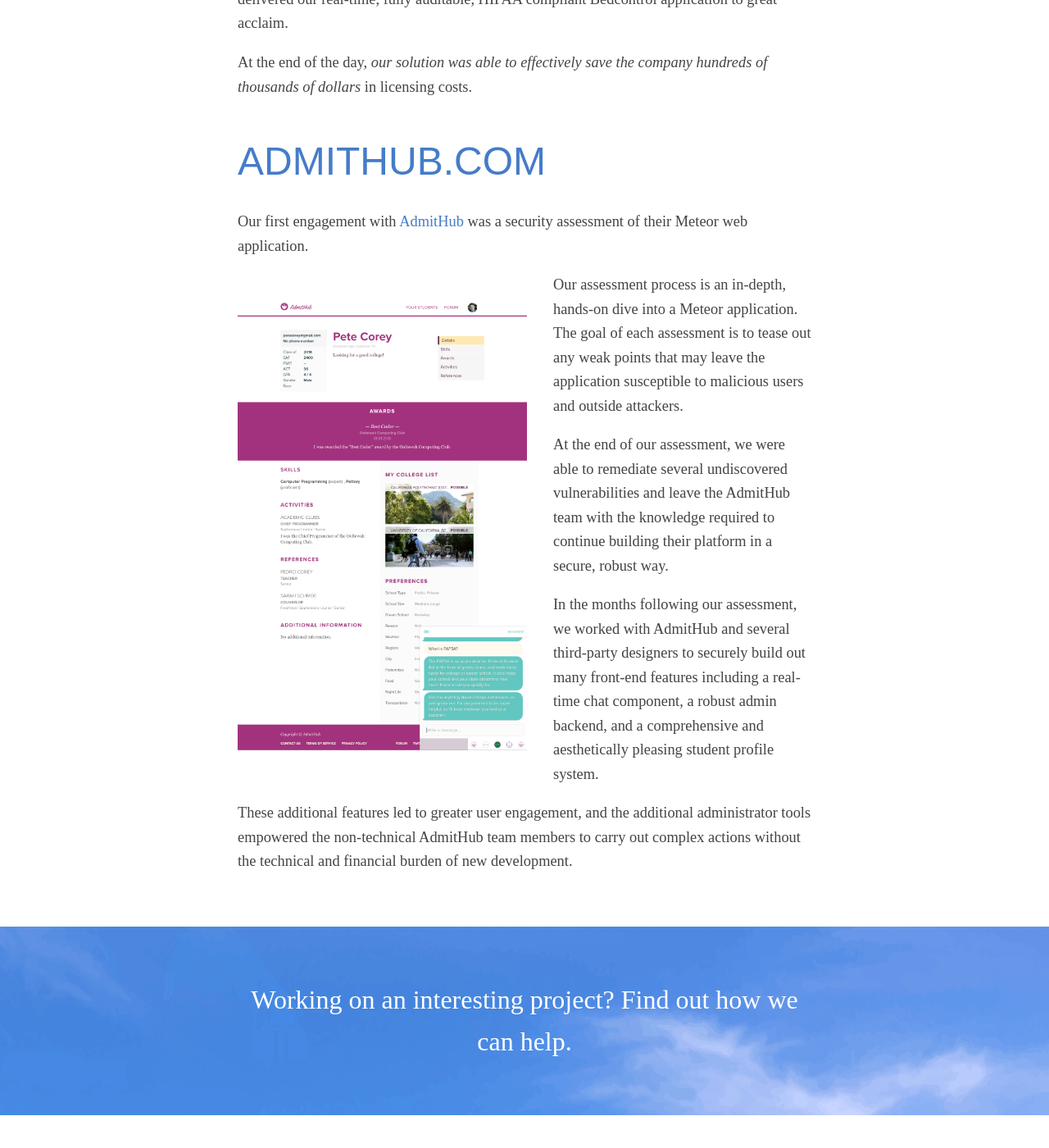
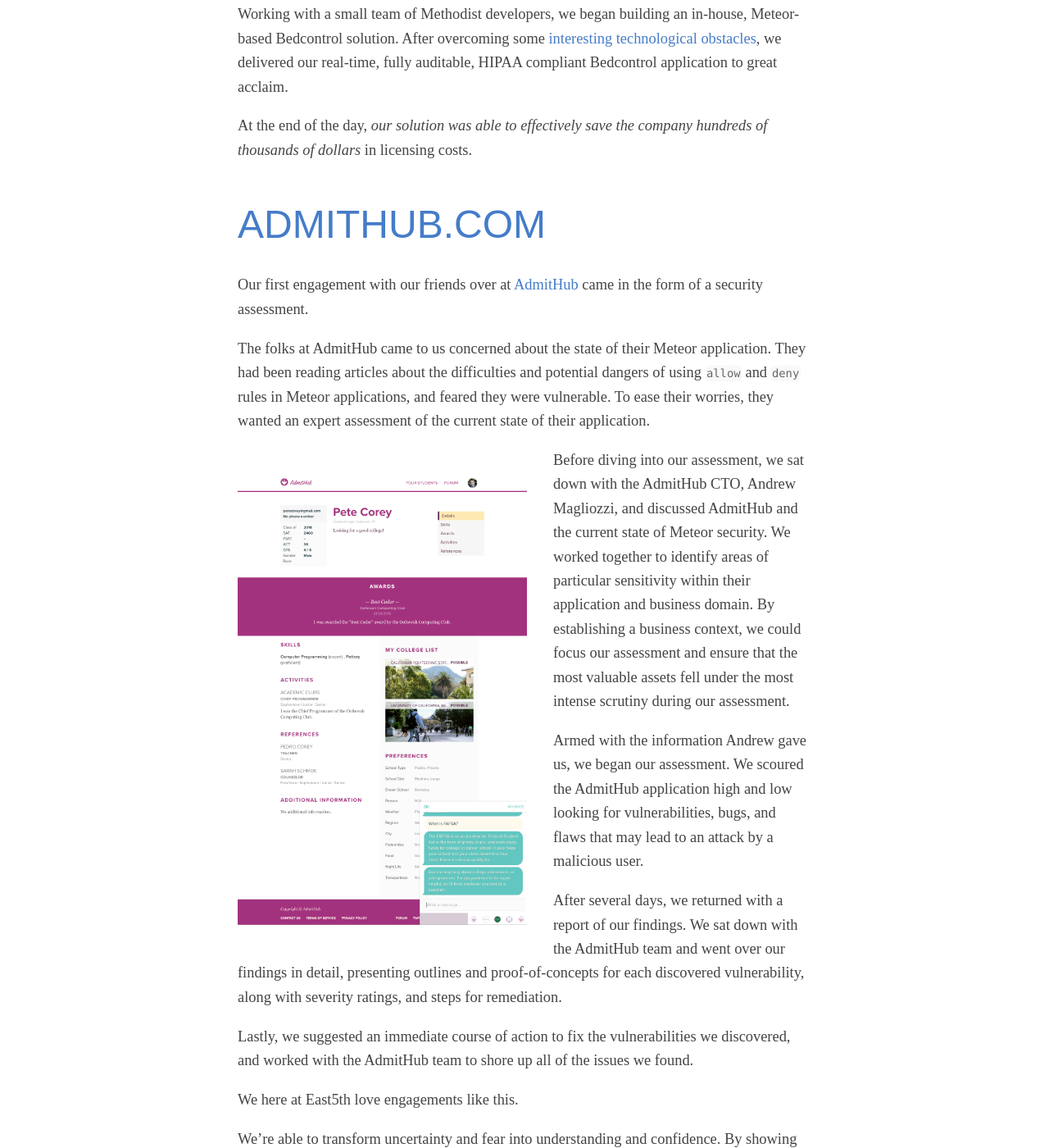
Before and after one commit to pcorey/pcorey.github.io, a Jekyll site: the page built from case-studies/index.html, in a window 1280 px wide and 1400 px high, scrolled down 2719 px. Shown: the whole window at 82% size. Built offline with Jekyll 4.4.1, drawn with Linux system fonts in a browser that asks for light colours; nearby versions of some CDN libraries; some of the changed text lies outside the part shown.

Commit message:
Updated AdmitHub.com case study and realtime messaging

```diff
--- a/case-studies/index.html
+++ b/case-studies/index.html
@@ -35,6 +35,7 @@
       <h1 class="portfolio-header" id="scalable-real-time-messaging">Scalable Messaging</h1>
       <p>The heart and soul of <a href="https://www.admithub.com/">AdmitHub</a>, one of our long-term clients, is real-time messaging. AdmitHub builds messaging products targeted at graduating high school seniors looking for guidance in the college application process.</p>
       <p>During our time working together, we’ve helped AdmitHub overcome many engineering obstacles related to their real-time messaging platform.</p>
+      <p>By overcoming these challenges, <b><i>we were able to help AdmitHub increase their user base by nearly tenfold and quadrupled the average engagement of users on the platform</i></b>.</p>
       <h1>Twilio</h1>
       <p>AdmitHub’s primary medium of interaction with its users is via text message. We use a host of <a href="https://www.twilio.com/">Twilio</a> products to manage SMS communications. While Twilio is a fantastic product, it doesn’t come without its rough edges.</p>
       <img class="phone-mockup" src="/img/projects/phone-mockup.png">
@@ -68,12 +69,23 @@
 
     <div class="admithub">
       <h1 class="portfolio-header" id="admithub">AdmitHub.com</h1>
-      <p>Our first engagement with <a href="https://www.admithub.com">AdmitHub</a> was a security assessment of their Meteor web application.</p>
+      <p>Our first engagement with our friends over at <a href="https://www.admithub.com/">AdmitHub</a> came in the form of a security assessment. </p>
+
+      <p>The folks at AdmitHub came to us concerned about the state of their Meteor application. They had been reading articles about the difficulties and potential dangers of using <code class="language-javascript">allow</code> and <code class="language-javascript">deny</code> rules in Meteor applications, and feared they were vulnerable. To ease their worries, they wanted an expert assessment of the current state of their application.</p>
+
       <img src="/img/projects/profile.png">
-      <p>Our assessment process is an in-depth, hands-on dive into a Meteor application. The goal of each assessment is to tease out any weak points that may leave the application susceptible to malicious users and outside attackers.</p>
-      <p>At the end of our assessment, we were able to remediate several undiscovered vulnerabilities and leave the AdmitHub team with the knowledge required to continue building their platform in a secure, robust way.</p>
-      <p>In the months following our assessment, we worked with AdmitHub and several third-party designers to securely build out many front-end features including a real-time chat component, a robust admin backend, and a comprehensive and aesthetically pleasing student profile system.</p>
-      <p>These additional features led to greater user engagement, and the additional administrator tools empowered the non-technical AdmitHub team members to carry out complex actions without the technical and financial burden of new development.</p>
+
+      <p>Before diving into our assessment, we sat down with the AdmitHub CTO, Andrew Magliozzi, and discussed AdmitHub and the current state of Meteor security. We worked together to identify areas of particular sensitivity within their application and business domain. By establishing a business context, we could focus our assessment and ensure that the most valuable assets fell under the most intense scrutiny during our assessment.</p>
+
+      <p>Armed with the information Andrew gave us, we began our assessment. We scoured the AdmitHub application high and low looking for vulnerabilities, bugs, and flaws that may lead to an attack by a malicious user.</p>
+
+      <p>After several days, we returned with a report of our findings. We sat down with the AdmitHub team and went over our findings in detail, presenting outlines and proof-of-concepts for each discovered vulnerability, along with severity ratings, and steps for remediation.</p>
+
+      <p>Lastly, we suggested an immediate course of action to fix the vulnerabilities we discovered, and worked with the AdmitHub team to shore up all of the issues we found.</p>
+
+      <p>We here at East5th love engagements like this.</p>
+
+      <p>We’re able to transform uncertainty and fear into understanding and confidence. By showing teams the value of their assets in the harsh light of a vulnerability demonstration and then arming them with the exact steps and knowledge needed to secure their application, <strong><em>we instill a deep sense of reverence around the security process and a deeper understanding of the value of their business</em></strong>.</p>
     </div>
 
   </div>
```
Also changed, not shown: case-studies/admithub-com/index.html (added, +42 -0 lines).
